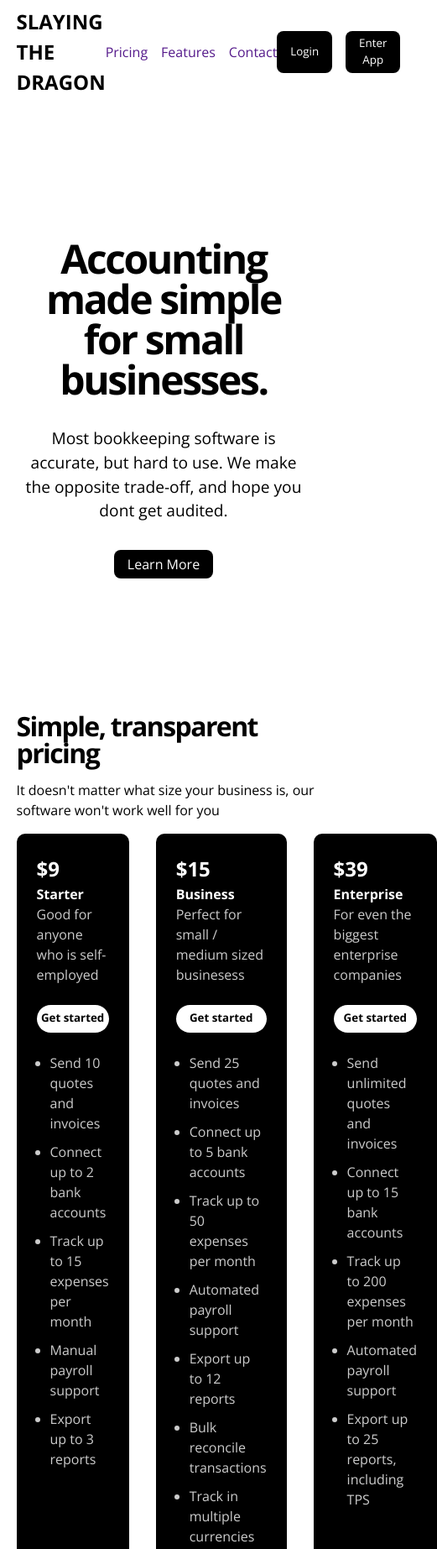
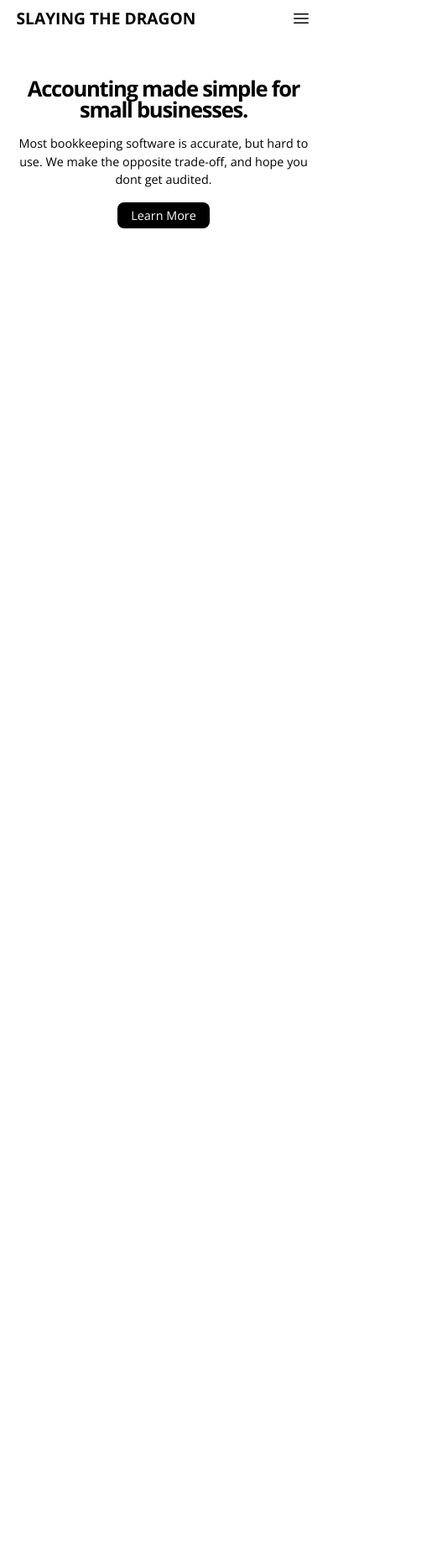
Before and after one commit to JackMartinDev/CSS-Study, a website built with Vite: page CSS3/index.html in a window 390 px wide. Shown: the top 1845 px of the page at 84% size, 521 px wide, since content can reach past the window. After the commit the page ends 844 px from the top, so only its background shows below. Built offline with nearby package versions, Linux system fonts and the light colour scheme.

Commit message:
feat: Modified Hero section to be responsive

```diff
--- a/CSS3/index.html
+++ b/CSS3/index.html
@@ -19,97 +19,19 @@
                 <a class="header__link" href="">Contact</a>
             </nav>
             <div class="header__btn-container">
-                <button class="btn">Login</button>
-                <button class="btn">Enter App</button>
+                <button class="btn header__button">Login</button>
+                <button class="btn header__button">Enter App</button>
             </div>
+            <button class="header__bars">
+                <svg xmlns="http://www.w3.org/2000/svg" fill="none" viewBox="0 0 24 24" stroke-width="1.5" stroke="currentColor">
+                    <path stroke-linecap="round" stroke-linejoin="round" d="M3.75 6.75h16.5M3.75 12h16.5m-16.5 5.25h16.5" />
+                </svg>
+            </button>
         </header>
         <section class="hero container">
             <h1 class="hero__title">Accounting made simple for small businesses.</h1>
             <p class="hero__text">Most bookkeeping software is accurate, but hard to use. We make the opposite trade-off, and hope you dont get audited.</p>
-            <a href="#features" class="btn">Learn More</a>
+            <a href="#features" class="btn hero__button">Learn More</a>
         </section>
-        <section class="pricing container">
-            <h2 class="pricing__title">Simple, transparent pricing</h2>
-            <p class="pricing__subtitle">It doesn't matter what size your business is, our software won't work well for you</p>
-            <div class="pricing__card-container">
-                <div class="pricing__card">
-                    <h2>$9</h2>
-                    <strong>Starter</strong>
-                    <p class="pricing__description">Good for anyone who is self-employed</p>
-                    <button class="pricing__button">Get started</button>
-                    <ul class="pricing__list">
-                        <li>Send 10 quotes and invoices</li>
-                        <li>Connect up to 2 bank accounts</li>
-                        <li>Track up to 15 expenses per month</li>
-                        <li>Manual payroll support</li>
-                        <li>Export up to 3 reports</li>
-                    </ul>
-                </div>
-                <div class="pricing__card">
-                    <h2>$15</h2>
-                    <strong>Business</strong>
-                    <p class="pricing__description">Perfect for small / medium sized businesess</p>
-                    <button class="pricing__button">Get started</button>
-                    <ul class="pricing__list">
-                        <li>Send 25 quotes and invoices</li>
-                        <li>Connect up to 5 bank accounts</li>
-                        <li>Track up to 50 expenses per month</li>
-                        <li>Automated payroll support</li>
-                        <li>Export up to 12 reports</li>
-                        <li>Bulk reconcile transactions</li>
-                        <li>Track in multiple currencies</li>
-                    </ul>
-                </div>
-                <div class="pricing__card">
-                    <h2>$39</h2>
-                    <strong>Enterprise</strong>
-                    <p class="pricing__description">For even the biggest enterprise companies</p>
-                    <button class="pricing__button">Get started</button>
-                    <ul class="pricing__list">
-                        <li>Send unlimited quotes and invoices</li>
-                        <li>Connect up to 15 bank accounts</li>
-                        <li>Track up to 200 expenses per month</li>
-                        <li>Automated payroll support</li>
-                        <li>Export up to 25 reports, including TPS</li>
-                    </ul>
-                </div>
-            </div>
-        </section>
-        <section class="features container">
-            <h3 class="features__title">Everything you need to run your books.</h3>
-            <p class="features__subtitle">Well everything you need if you aren't that picky about minor details like tax compliance.</p>
-            <div class="features__container">
-                <div class="features__card">
-                    <h3 class="features__card-title">Payroll</h3>
-                    <p>Keep track of everyone's salaries and whethor or not they've been paid. Direct deposit not supported.</p>
-                </div>
-                <div class="features__card">
-                    <h3 class="features__card-title">Claim expenses</h3>
-                    <p>All of your receipts organized into one place, as long as you dont mind typing in the data by hand.</p>
-                </div>
-                <div class="features__card">
-                    <h3 class="features__card-title">VAT handling</h3>
-                    <p>We only sell our software to companies who don't deal with VAT at all.</p>
-                </div>
-                <div class="features__card">
-                    <h3 class="features__card-title">Reporting</h3>
-                    <p>Easily export your data into an Excel spreadsheet where you can do whatever the hell you want with it</p>
-                </div>
-                <div class="features__card">
-                    <h3 class="features__card-title">Inventory</h3>
-                    <p>Never lose track of what's in stock with accurate inventory tracking</p>
-                </div>
-            </div>
-        </section>
-        <section class="contact container">
-            <h2 class="contact__title">Reach out</h1>
-            <p class="contact__text">Whether you're starting a project, have business inquiries or just want to sa hi, our inbox is always open so feel free to reach out and we will get back to you as soon as possible.</p>
-            <a href="mailto:jackmartin.dev@gmail.com" target="_blank" class="btn">Reach out</a>
-        </section>
-        <footer class="footer container">
-            <h2 class="footer__title">
-                Slaying the Dragon
-            </h2>
-        </footer>
     </body>
 </html>
--- a/CSS3/style.css
+++ b/CSS3/style.css
@@ -16,6 +16,7 @@ body{
 
 button{
     background: none;
+    border: none;
     cursor: pointer;
     font-family: inherit;
 }
@@ -58,6 +59,11 @@ button{
     justify-content: flex-end;
 }
 
+.header__bars{
+    display: none;
+}
+
+
 /* Hero section */
 .hero{
     text-align: center;
@@ -65,7 +71,7 @@ button{
 }
 
 .hero__title{
-    font-size: 3rem;
+    font-size:4rem;
     line-height: 1;
     letter-spacing: -0.05em;
     max-width: 25ch;
@@ -220,3 +226,91 @@ button{
     width: 90%;
     margin-inline: auto;
 }
+
+/* Media queries */
+@media (max-width: 891px){
+    /* header section */
+    .header__title{
+        font-size: 1.2rem;
+    }
+
+    .header__link{
+        font-size: 0.8rem;
+    }
+
+    .header__button{
+        font-size: 0.8rem;
+    }
+
+    /* hero section*/
+
+    .hero__title{
+        font-size: 3rem;
+    }
+
+    .hero__text{
+        font-size: 1rem;
+        margin: 1.5rem auto;
+    }
+}
+
+
+@media (max-width: 713px){
+    /* header section */
+    .header{
+        justify-content: space-between;
+    }
+
+    .header__menu{
+        display:none;
+    }
+
+    .header__title{
+        flex: 0 1 auto;
+    }
+
+    .header__btn-container{
+        display:none;
+    }
+
+    .header__bars{
+        display: block;
+        width: 1.5rem;
+        height: 1.5rem;
+    }
+
+    /* hero section */
+    .hero{
+        margin-top: 5rem;
+    }
+
+    .hero__title{
+        font-size: 2.5rem;
+    }
+
+    .hero__text{
+        font-size: 0.9rem;
+        margin: 1rem auto;
+    }
+
+    .hero__button{
+        font-size: 0.9rem;
+    }
+
+}
+
+@media (max-width: 495px){
+    .hero__title{
+        font-size: 2rem;
+    }
+}
+
+@media (max-width: 396px){
+    .hero{
+        margin-top: 3rem;
+    }
+
+    .hero__title{
+        font-size: 1.6rem;
+    }
+}
```
